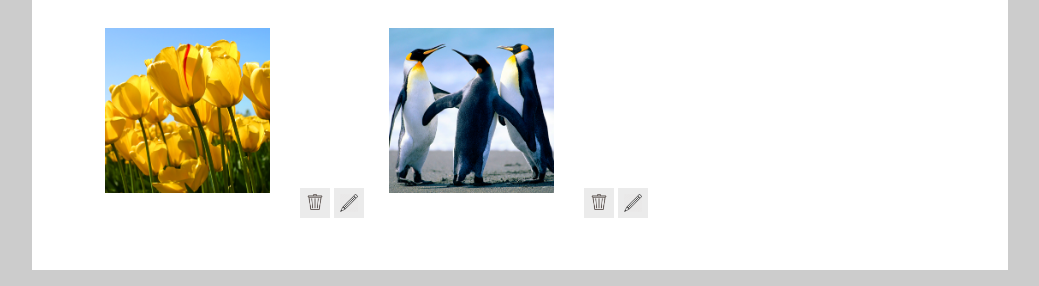
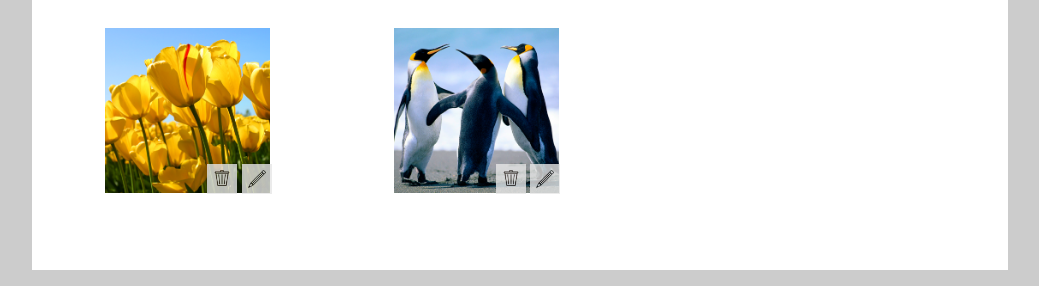
Before and after one commit to Emoto13/gallery, a PHP site: page /all_images.php in a window 1280 px wide. Shown: the part 654-940 px from the top of the page, without its empty margins (120-1159 px from the left). Run offline with PHP 8.4, Linux system fonts and the light colour scheme; the visitor is signed in with stand-in values (Sample User, id 1); data comes from the database, SQL or seed files in the repository.

Commit message:
Fix image options positioning

```diff
--- a/client/css/gallery.css
+++ b/client/css/gallery.css
@@ -46,6 +46,13 @@
 
 .modify:hover {
     cursor: pointer;
+}
+
+.image-options {
+  display: inline;
+  position: relative;
+  right: 10.5%;
+  bottom: 1.5em;
 }
 
 /* The Modal (background) */
--- a/client/display_gallery.php
+++ b/client/display_gallery.php
@@ -52,8 +52,10 @@
             $id = $row['id'];
 
             echo '<img class="small-image" onclick="openGalleryModal(); currentSlide('.($picture_index + 1).')" src="../server/images/'.$row['path'].'">
-                <img class="delete" onclick="openDeleteModal('.$id.')" src="./images/delete.png">
-                <img class="modify" onclick="openModifyModal('.$id.')" src="./images/modify.png">';
+                <div class="image-options">
+                    <img class="delete" onclick="openDeleteModal('.$id.')" src="./images/delete.png">
+                    <img class="modify" onclick="openModifyModal('.$id.')" src="./images/modify.png">
+                </div>';
 
             $picture_data = '';
 
```
